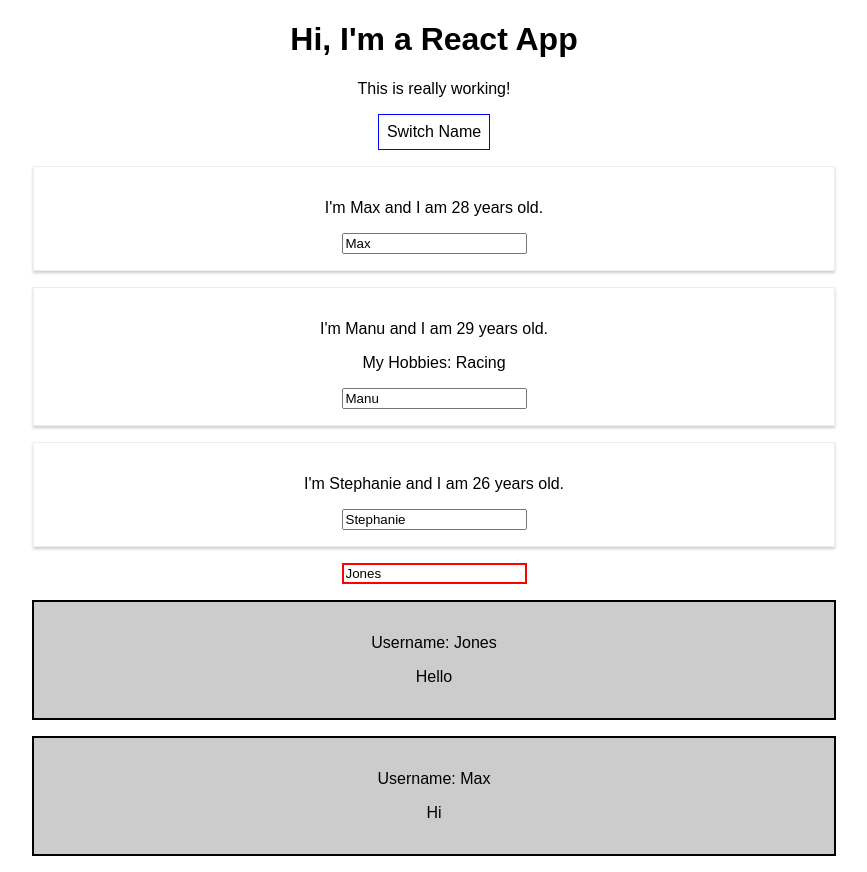
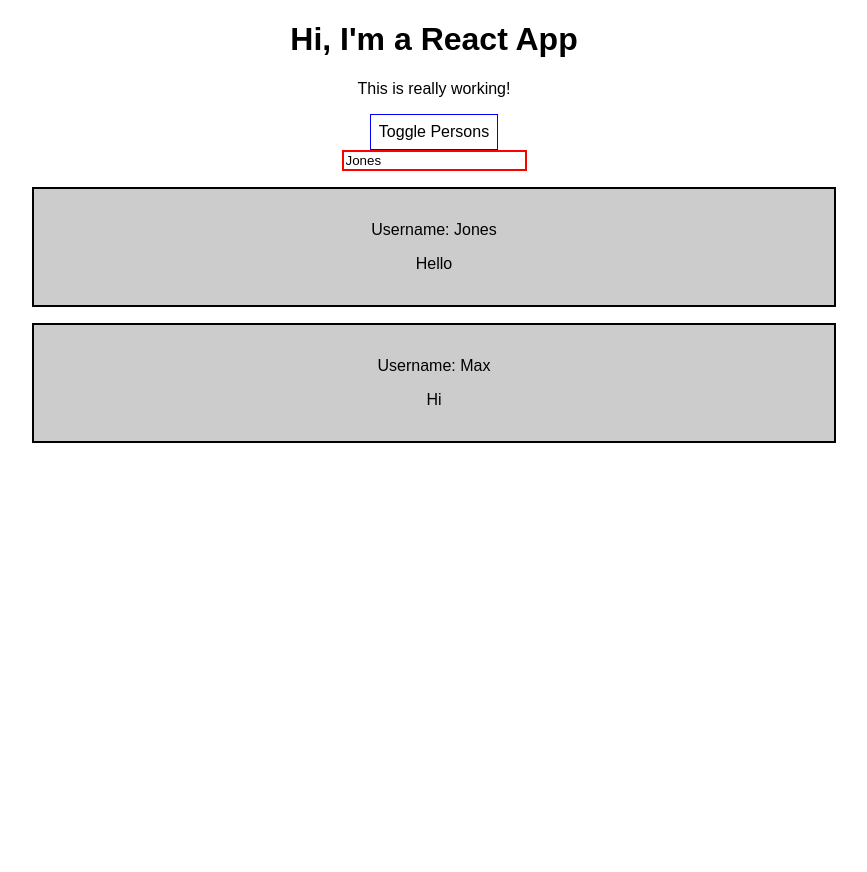
Before and after one commit to Jay-Topher/learn-react, a React (Create React App) app: page / in a window 1280 px wide. Shown: the whole page, without its empty margins (206-1073 px from the left). After the commit the page ends 800 px from the top, so only its background shows below. Built offline with nearby package versions, Linux system fonts and the light colour scheme.

Commit message:
mapping through to populate person component

```diff
--- a/src/App.js
+++ b/src/App.js
@@ -12,7 +12,8 @@
       { name: "Stephanie", age: 26 }
     ],
     otherState: "some other value",
-    userName: "Jones"
+    userName: "Jones",
+    showPersons: false
   };
 
   switchNameHandler = newName => {
@@ -42,8 +43,9 @@
   };
 
   togglePersonsHandler = () => {
-
-  }
+    const doesShow = this.state.showPersons;
+    this.setState({ showPersons: !doesShow });
+  };
 
   render() {
     const style = {
@@ -54,32 +56,29 @@
       cursor: "pointer"
     };
 
+    let persons = null;
+
+    if (this.state.showPersons) {
+      persons = (
+        <div>
+          {this.state.persons.map(person => {
+            return <Person
+            name={person.name}
+            age={person.age} />
+          })}
+        </div>
+      );
+    }
+
     return (
       <div className="App">
         <h1>Hi, I'm a React App</h1>
         <p>This is really working!</p>
         <button style={style} onClick={this.togglePersonsHandler}>
-          Switch Name
+          Toggle Persons
         </button>
 
-        <div>
-          <Person
-            name={this.state.persons[0].name}
-            age={this.state.persons[0].age}
-          />
-          <Person
-            name={this.state.persons[1].name}
-            age={this.state.persons[1].age}
-            click={this.switchNameHandler.bind(this, "Emily")}
-            changed={this.nameChangedHandler}
-          >
-            My Hobbies: Racing
-          </Person>
-          <Person
-            name={this.state.persons[2].name}
-            age={this.state.persons[2].age}
-          />
-        </div>
+        {persons}
 
         <UserInput
           update={this.switchUserName.bind(this)}
```
